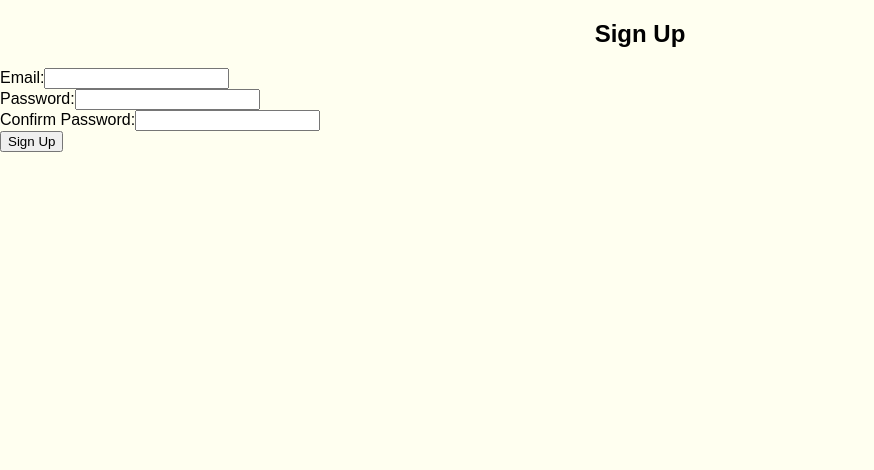
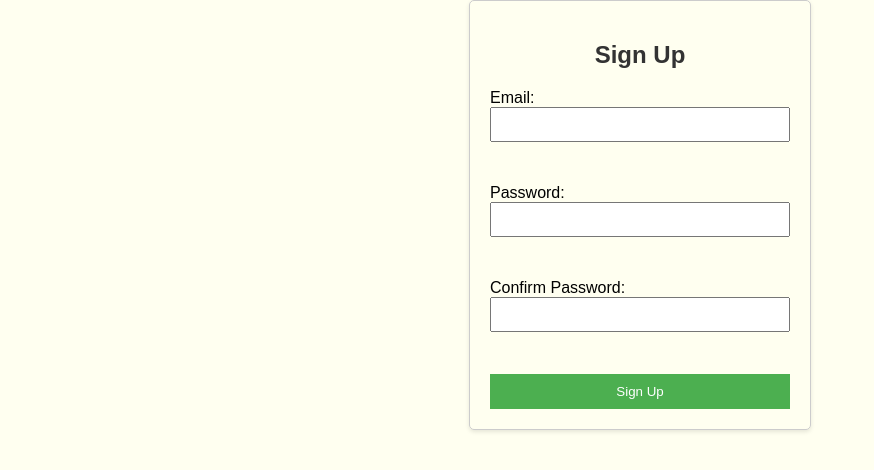
Before and after one commit to GROUP-1-MORINGA-PHASE-1/Job-Board-App, a React (Create React App) app: page /signup in a window 1280 px wide. Shown: the top 470 px of the page, without its empty margins (0-874 px from the left). Built offline with nearby package versions, Linux system fonts and the light colour scheme; data requests are answered from the project's data file.

Commit message:
feat:landing page css

```diff
--- /dev/null
+++ b/src/components/LandingPage.css
@@ -0,0 +1,40 @@
+
+.signup,
+.login {
+  max-width: 300px;
+  margin: 0 auto;
+  padding: 20px;
+  border: 1px solid #ccc;
+  border-radius: 5px;
+  box-shadow: 0 2px 4px rgba(0, 0, 0, 0.1);
+}
+
+h2 {
+  text-align: center;
+  color: #333;
+}
+
+label {
+  display: block;
+  margin-bottom: 8px;
+}
+
+input {
+  width: 100%;
+  padding: 8px;
+  margin-bottom: 16px;
+  box-sizing: border-box;
+}
+
+button {
+  width: 100%;
+  background-color: #4caf50;
+  color: white;
+  padding: 10px;
+  border: none;
+  cursor: pointer;
+}
+
+button:hover {
+  background-color: #45a049;
+}
--- a/src/components/Login.jsx
+++ b/src/components/Login.jsx
@@ -1,5 +1,5 @@
 import React, { useState } from 'react';
-import '../index.css';
+import './LandingPage.css';
 
 const Login = () => {
   const [email, setEmail] = useState('');
--- a/src/components/SignUp.jsx
+++ b/src/components/SignUp.jsx
@@ -1,5 +1,5 @@
 import React, { useState } from 'react';
-import '../index.css';
+import './LandingPage.css';
 
 const SignUp = () => {
   const [email, setEmail] = useState('');
--- a/src/index.css
+++ b/src/index.css
@@ -83,27 +83,3 @@ body::-webkit-scrollbar {
   color: ivory;
   border: 1px solid #f2542d;
 }
-.login {
-  max-width: 300px;
-  margin: 0 auto;
-  padding: 20px;
-  border: 1px solid #ccc;
-  border-radius: 5px;
-  box-shadow: 0 0 10px rgba(0, 0, 0, 0.1);
-}
-h2 {
-  text-align: center;
-}
-.login button {
-  background-color: #4caf50;
-  color: white;
-  padding: 10px;
-  border: none;
-  cursor: pointer;
-  width: 100%;
-  box-sizing: border-box;
-}
-
-.login button:hover {
-  background-color: #45a049;
-}
```
Also changed, not shown: src/App.js (line endings or trailing spaces).
